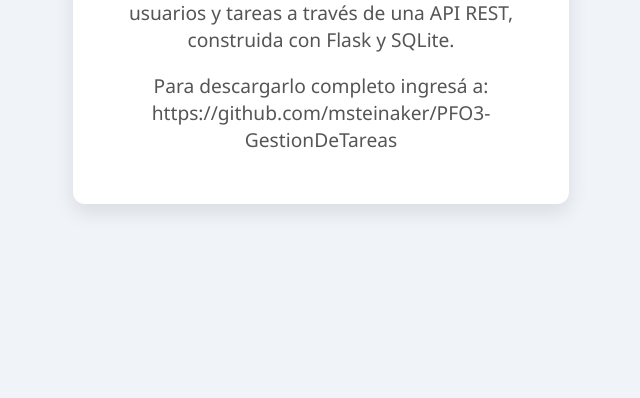
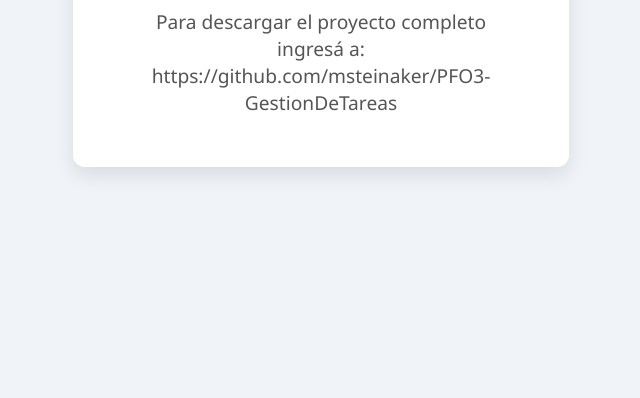
Before and after one commit to msteinaker/PFO2-GestionDeTareas, a plain HTML site: page index.html in a window 1280 px wide. Shown: the part 418-816 px from the top of the page, without its empty margins (319-959 px from the left). Drawn offline with Linux system fonts and the light colour scheme.

Commit message:
Cambios Index.html

```diff
--- a/index.html
+++ b/index.html
@@ -37,8 +37,7 @@
 <body>
     <div class="container">
         <h1>¡Bienvenido/a al Gestor de tareas!</h1>
-        <p>Este proyecto te permitirá gestionar usuarios y tareas a través de una API REST, construida con Flask y SQLite. </p>
-        <p>Para descargarlo completo ingresá a: https://github.com/msteinaker/PFO3-GestionDeTareas </p>
+        <p>Para descargar el proyecto completo ingresá a: https://github.com/msteinaker/PFO3-GestionDeTareas </p>
     </div>
 </body>
 </html>
```
